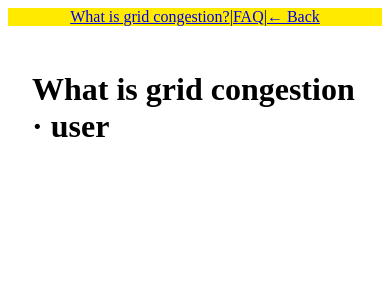
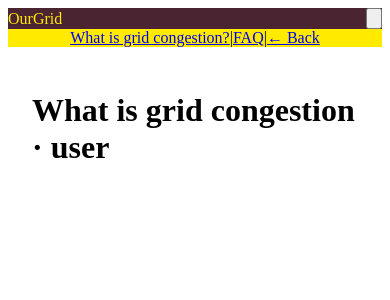
Before and after one commit to Marto8090/OurGrid_Website, a React (Vite) app in the folder client/: page / in a window 390 px wide. Both pictures are taken after a click on the button "Resident". Shown: the top 300 px of the page. Built offline with nearby package versions, Linux system fonts and the light colour scheme.

Commit message:
Testing new header layout and mobile first approach

```diff
--- /dev/null
+++ b/client/src/components/Header.jsx
@@ -0,0 +1,32 @@
+export default function Header() {
+  return (
+    <header className="sticky top-0 z-20 bg-[#4a2431] text-white">
+      <div className="mx-auto max-w-screen-sm h-14 px-4 flex items-center justify-between">
+        {/* Left: logo + brand */}
+        <div className="flex items-center gap-2">
+          {/* Simple placeholder logo */}
+          <svg
+            className="h-7 w-7 rounded"
+            viewBox="0 0 24 24"
+            aria-hidden="true"
+          >
+            <circle cx="12" cy="12" r="12" fill="#ffea00" />
+            <circle cx="12" cy="12" r="6" fill="#4a2431" />
+          </svg>
+          <span className="font-semibold text-[#ffea00]">OurGrid</span>
+        </div>
+
+        {/* Right: hamburger */}
+        <button
+          aria-label="Open menu"
+          className="p-2 rounded focus:outline-none focus:ring-2 focus:ring-[#ffea00] hover:bg-white/10"
+        >
+          {/* Simple hamburger icon */}
+          <svg className="h-6 w-6" viewBox="0 0 24 24" fill="none">
+            <path d="M4 7h16M4 12h16M4 17h16" stroke="currentColor" strokeWidth="2" />
+          </svg>
+        </button>
+      </div>
+    </header>
+  );
+}
--- a/client/src/components/Layout.jsx
+++ b/client/src/components/Layout.jsx
@@ -1,5 +1,6 @@
 import { Link, Outlet } from "react-router-dom";
 import { useAudience } from "../context/AudienceContext.jsx";
+import Header from "../components/Header.jsx"; // 👈 add this
 
 export default function Layout() {
   const { audience } = useAudience();
@@ -7,6 +8,10 @@ export default function Layout() {
 
   return (
     <div className="min-h-screen flex flex-col">
+      {/* New sticky header (logo + hamburger). Self-contained styles. */}
+      <Header />
+
+      {/* Your existing nav with audience-aware links (unchanged). */}
       <nav className="bg-[#ffea00] p-3 flex justify-center gap-4 font-medium text-gray-800">
         <Link
           to={`${base}/what-is-grid-congestion`}
@@ -22,7 +27,10 @@ export default function Layout() {
           FAQ
         </Link>
         <span>|</span>
-        <Link to="/" className="hover:underline hover:text-gray-900 transition-colors">
+        <Link
+          to="/"
+          className="hover:underline hover:text-gray-900 transition-colors"
+        >
           ← Back
         </Link>
       </nav>
```
